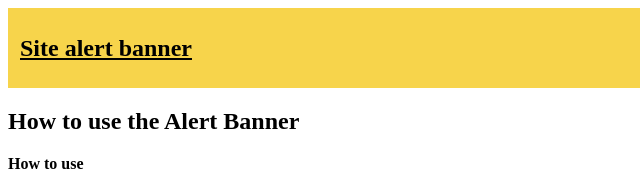
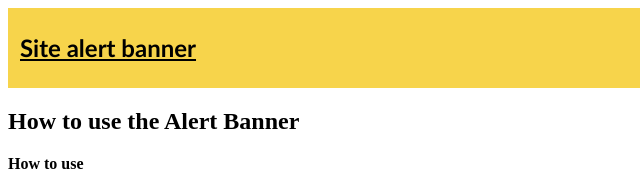
Before and after one commit to russell-oit/AlertBanner, a plain HTML site: page index.html in a window 1280 px wide. Shown: the top 186 px of the page, 0-640 px from the left. Drawn offline with Linux system fonts and the light colour scheme.

Commit message:
font
"Trebuchet MS", Helvetica, sans-serif

```diff
--- a/src/alert.css
+++ b/src/alert.css
@@ -5,6 +5,8 @@
 
  .siteAlert {
     position: relative;
+    font: trebuchet;
+    font-family: "Trebuchet MS", Helvetica, sans-serif;
     display: block;
     padding: 0.5em 12px 0.5em 12px;
     color: #000000;
```
